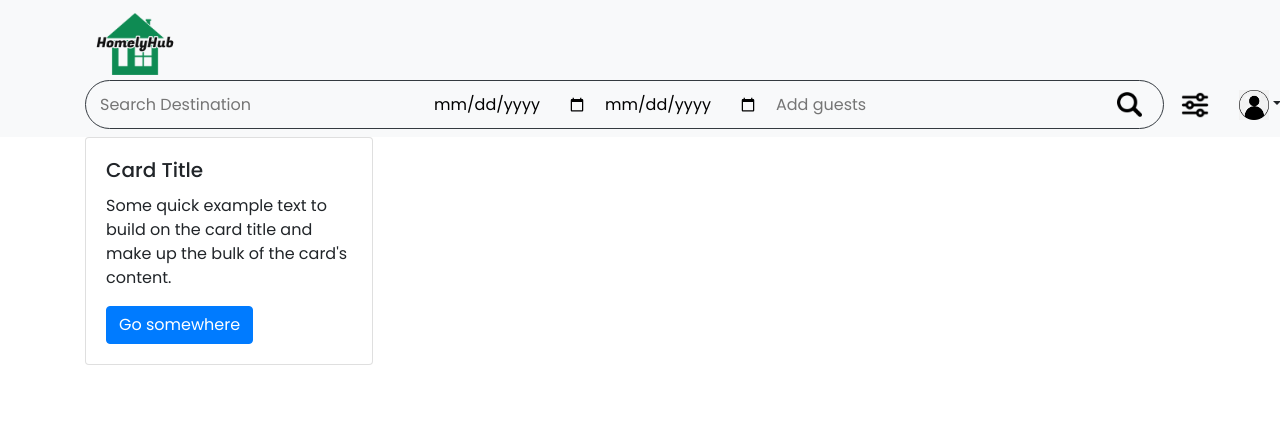
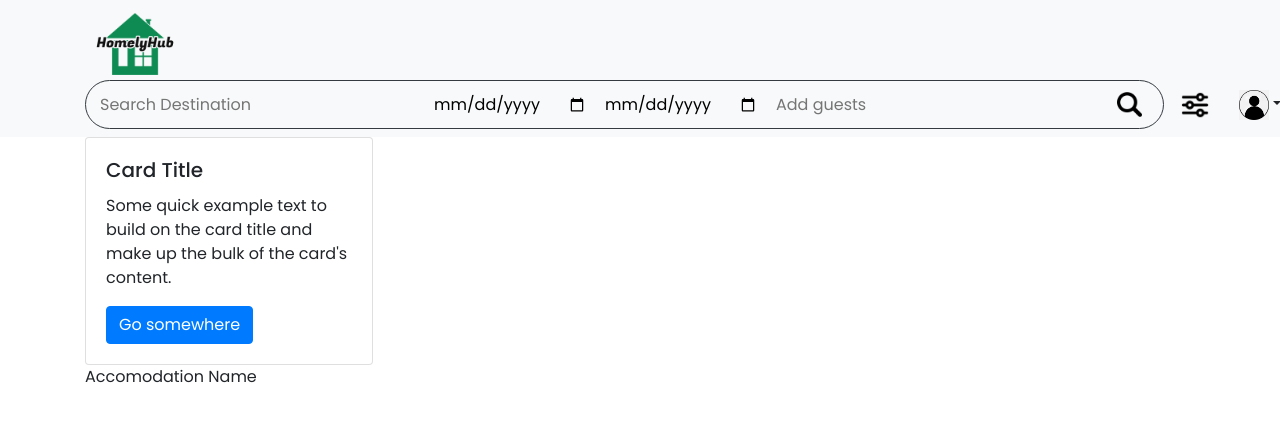
Before and after one commit to AirStay/AirStay, a React (Create React App) app: page / in a window 1280 px wide. Shown: the top 422 px of the page. Built offline with nearby package versions, Linux system fonts and the light colour scheme; a web font is replaced by a local one.

Commit message:
Accomodation book added

```diff
--- a/src/Components/Accodbook.js
+++ b/src/Components/Accodbook.js
@@ -4,7 +4,7 @@ function Accodbook() {
   return (
     <div>
       <div className='container'>
-
+        <p>Accomodation Name</p>
       </div>
     </div>
   )
```
